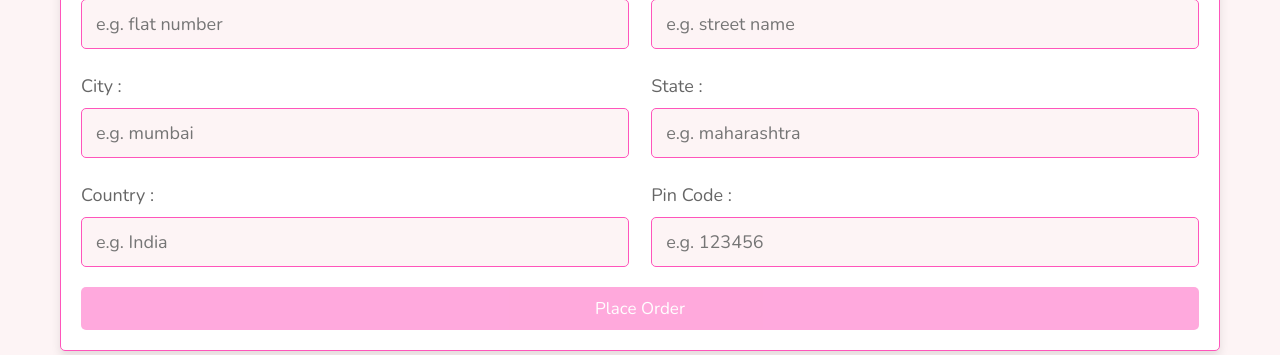
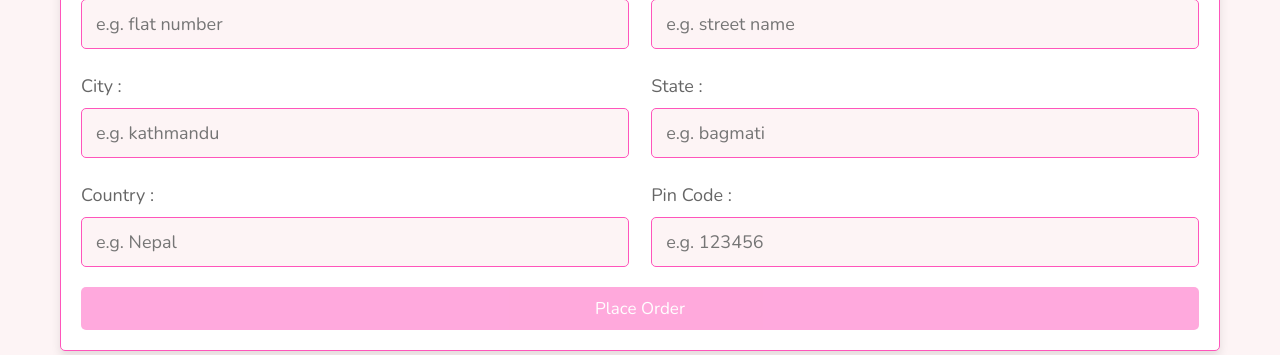
Before and after one commit to sharad-ritu/cosmetics-website, a PHP site: page /checkout.php in a window 1280 px wide. Shown: the part 681-1036 px from the top of the page. Run offline with PHP 8.4, Linux system fonts and the light colour scheme; the visitor is signed in with stand-in values (Sample User, id 1); data that the repository does not hold is empty; some libraries are stand-ins or nearby versions.

Commit message:
Update checkout.php

```diff
--- a/checkout.php
+++ b/checkout.php
@@ -115,8 +115,8 @@ if(isset($_POST['order'])){
             <select name="method" class="box" required>
                <option value="cash on delivery">cash on delivery</option>
                <option value="credit card">credit card</option>
-               <option value="paytm">paytm</option>
-               <option value="paypal">paypal</option>
+               <option value="paytm">e-sewa</option>
+               <option value="paypal">khalti</option>
             </select>
          </div>
          <div class="inputBox">
@@ -129,15 +129,15 @@ if(isset($_POST['order'])){
          </div>
          <div class="inputBox">
             <span>city :</span>
-            <input type="text" name="city" placeholder="e.g. mumbai" class="box" maxlength="50" required>
+            <input type="text" name="city" placeholder="e.g. kathmandu" class="box" maxlength="50" required>
          </div>
          <div class="inputBox">
             <span>state :</span>
-            <input type="text" name="state" placeholder="e.g. maharashtra" class="box" maxlength="50" required>
+            <input type="text" name="state" placeholder="e.g. bagmati" class="box" maxlength="50" required>
          </div>
          <div class="inputBox">
             <span>country :</span>
-            <input type="text" name="country" placeholder="e.g. India" class="box" maxlength="50" required>
+            <input type="text" name="country" placeholder="e.g. Nepal" class="box" maxlength="50" required>
          </div>
          <div class="inputBox">
             <span>pin code :</span>
```
